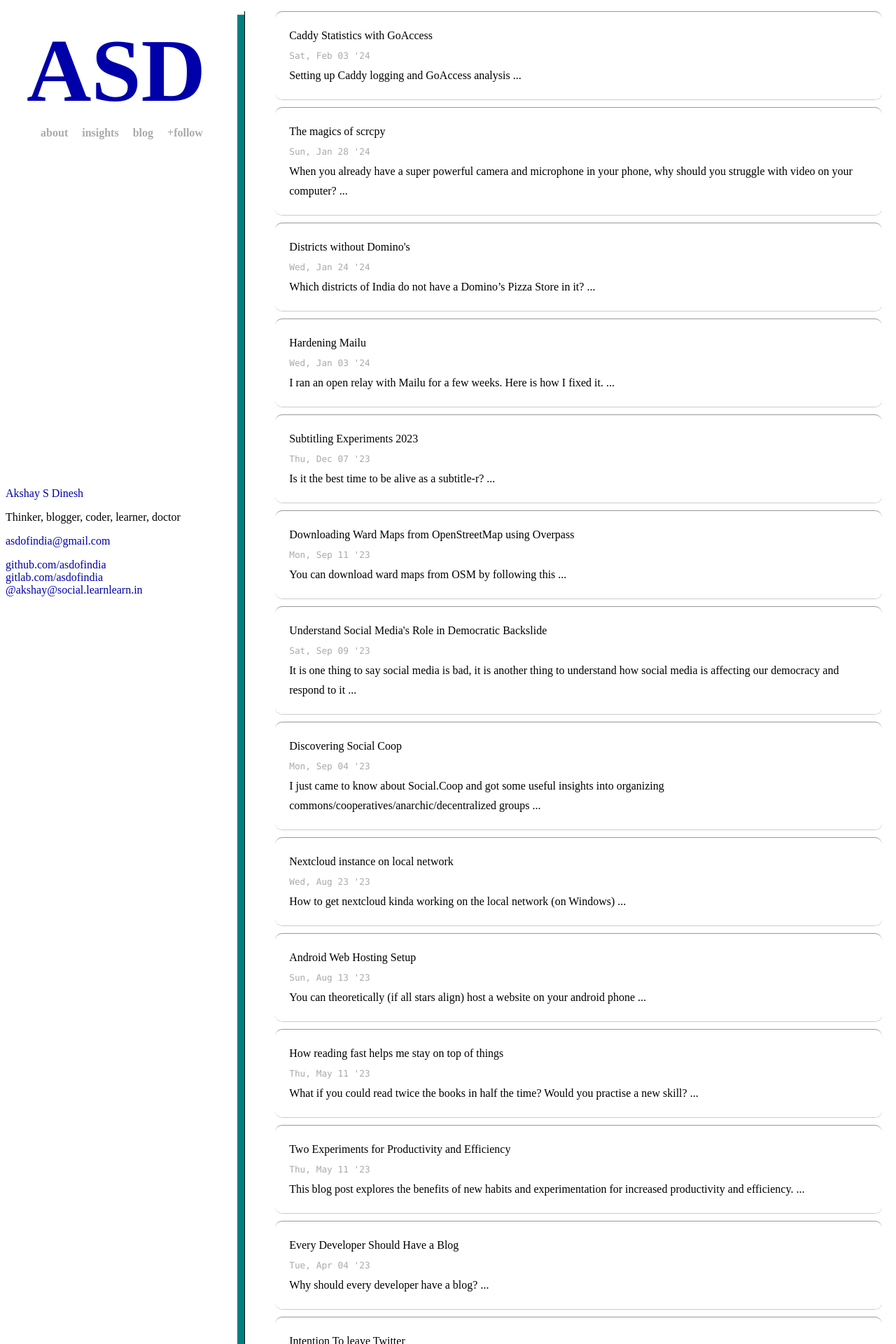
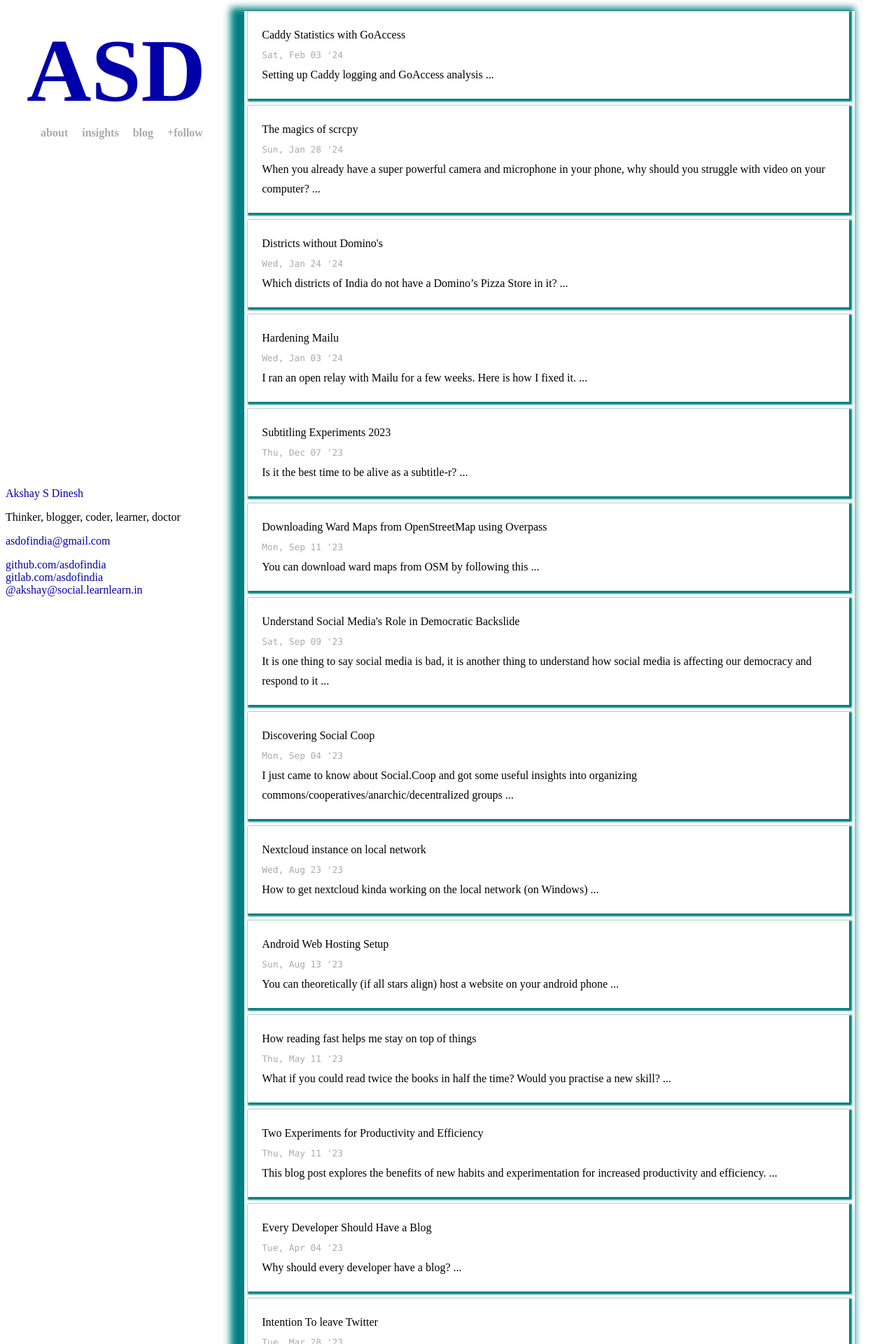
Before and after one commit to asdofindia/asdofindia.github.io, a Jekyll site: the page built from index.html, in a window 1280 px wide. Shown: the top 1920 px of the page at 70% size. Built offline with Jekyll 4.4.1, drawn with Linux system fonts in a browser that asks for light colours.

Commit message:
better shadows to look like buttons

```diff
--- a/css/main.css
+++ b/css/main.css
@@ -18,18 +18,26 @@ body {
 	top: 2rem;
 	width: 69%;
 	margin-left: 27%;
+	box-shadow: -10px 5px 10px 10px teal;
+    }
+    main > * {
 	padding-left: 3%;
-	border-left: 1px solid black;
-	box-shadow: -10px 5px teal;
+	padding-right: 3%;
+    }
+    #home {
+	padding-left:0;
+	padding-right: 1%;
+    }
+    article {
+        padding-top: 10px;
+    }
+    .postFooter {
+	padding-bottom: 10px;
     }
 }
 
 article {
     font-size: 1.5rem;
-}
-
-article h2 {
-	position: sticky;
 }
 
 pre, code {
@@ -141,10 +149,11 @@ article pre {
 
 .post {
     padding: 20px;
-    border-radius: 10px;
-    border-top: 1px solid #999;
-    border-bottom: 1px dotted #999;
+    box-shadow: 2px 2px 2px 2px teal;
     margin: 10px 0;
+}
+.post:active {
+    box-shadow: 0px 1px 1px 1px teal;
 }
 
 .linkButton {
```
